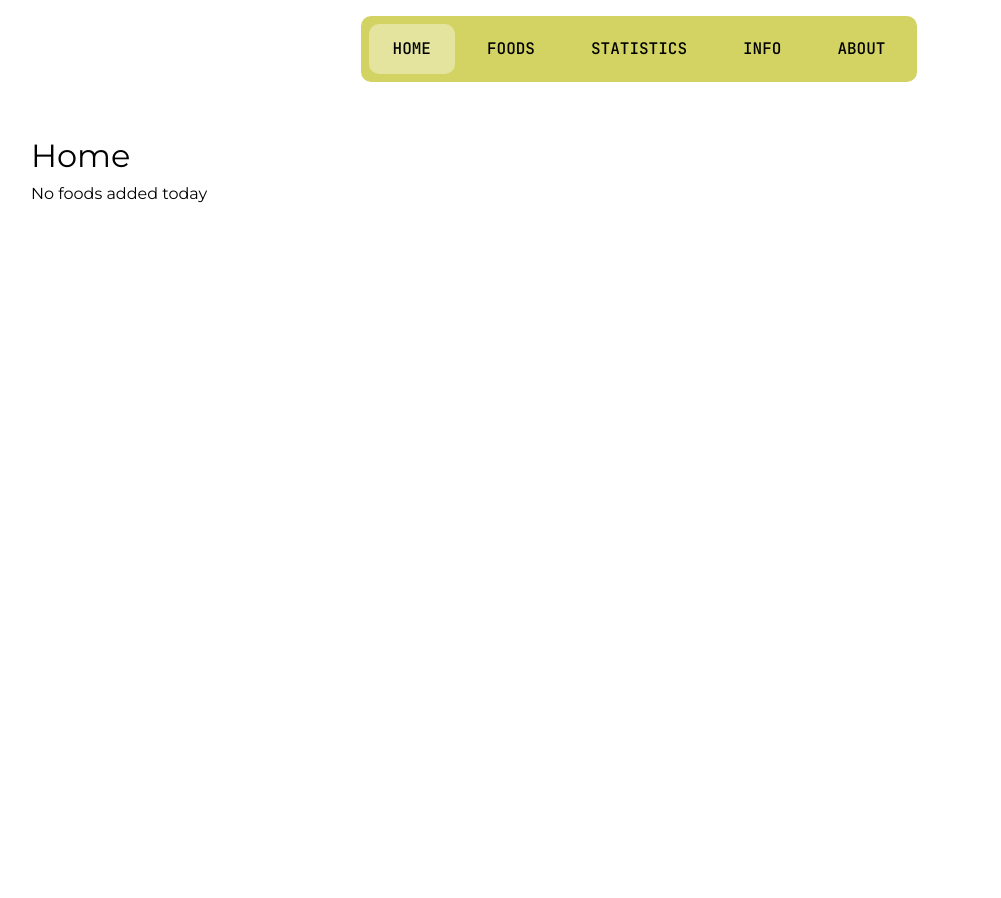
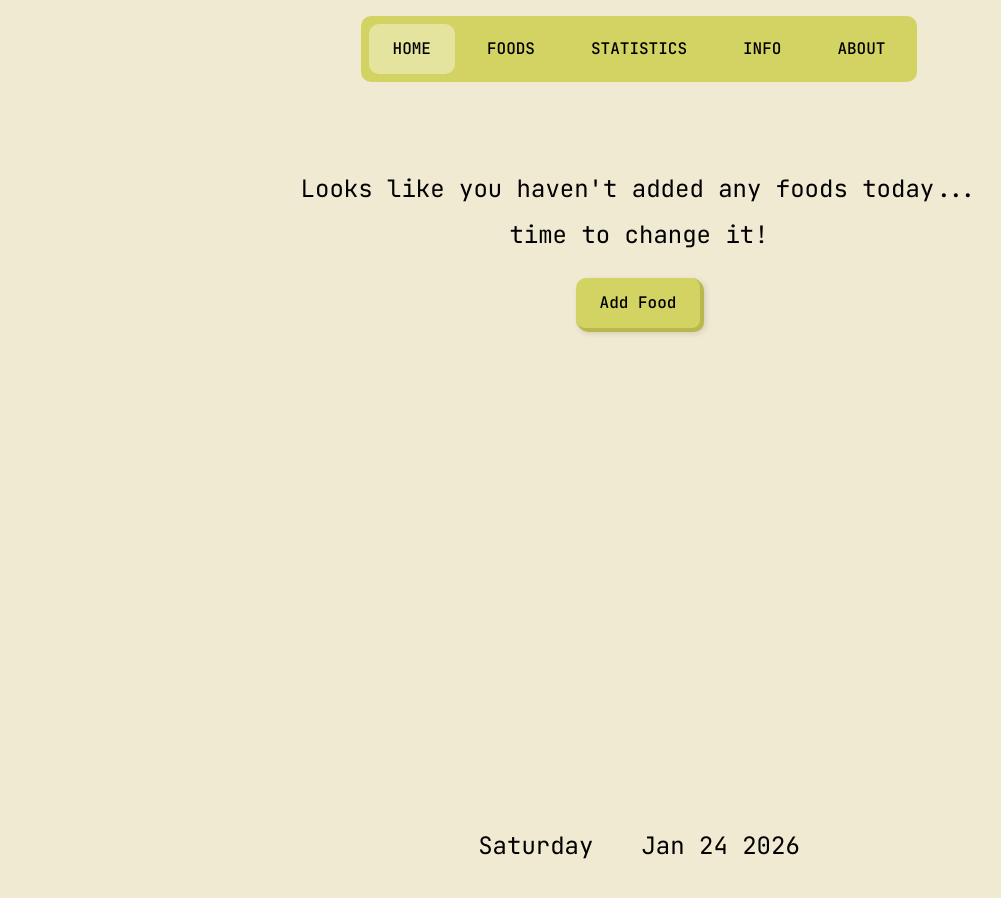
Before and after one commit to MatejHlavac/Micronutrient_Tracker, a Vue app: page / in a window 1280 px wide. Shown: the whole page, without its empty margins (1-1002 px from the left). Before the commit the page ends 800 px from the top, so only its background shows below. Built offline with nearby package versions, Linux system fonts and the light colour scheme.

Commit message:
Štýlovanie domovskej stránky
- zmena farby pozadia celej stránky
- úprava vzhladu DailyFoodCard(remove tlacidlo, zoznam mikronutrientov)
- pridanie dátumu na HomeView

```diff
--- a/src/assets/base.css
+++ b/src/assets/base.css
@@ -1,5 +1,5 @@
 :root {
-  --color-background: #ffffff;
+  --color-background: #f0ead2;
   --color-background-hover: #f5f5f5;
 
   --color-text: #000000;
@@ -23,18 +23,10 @@ body {
   background: var(--color-background);
   line-height: 1.6;
   font-family:
-    "Montserrat",
-    -apple-system,
-    BlinkMacSystemFont,
-    'Segoe UI',
-    Roboto,
-    Oxygen,
-    Ubuntu,
-    Cantarell,
-    'Fira Sans',
-    'Droid Sans',
-    'Helvetica Neue',
-    sans-serif;
+    "JetBrains Mono",
+    monospace;
+  font-optical-sizing: auto;
+  font-weight: 500;
   font-size: 16px;
   text-rendering: optimizeLegibility;
   -webkit-font-smoothing: antialiased;
--- a/src/components/DailyFoodCard.vue
+++ b/src/components/DailyFoodCard.vue
@@ -1,5 +1,7 @@
 <script>
 import { useNutritionStore } from '@/stores/nutritions'
+import foodsData from '@/data/foods.json'
+import micronutrientsData from '@/data/micronutrients.json'
 
 export default {
     name: 'DailyFoodCard',
@@ -13,6 +15,24 @@ export default {
 	computed: {
 		store() {
 			return useNutritionStore()
+		},
+
+		food() {
+			return foodsData.find(f => f.id === this.foodItem.id)
+		},
+
+		micronutrients() {
+			if (!this.food || !this.food.micronutrients) {
+				return []
+			}
+
+			return Object.keys(this.food.micronutrients).map(nutrientId => {
+				const nutrient = micronutrientsData.find(n => n.id === nutrientId)
+				return {
+					name: nutrient ? nutrient.name : nutrientId,
+					points: this.food.micronutrients[nutrientId]
+				}
+			})
 		}
 	},
 
@@ -28,7 +48,15 @@ export default {
     <div class = "daily-food-card">
         <h3>{{ foodItem.name }}</h3>
         <p class = "count">{{ foodItem.count }}x</p>
-        <button @click="removeFood()" class="remove-button">Remove</button>
+        <button @click="removeFood()" class="remove-button">X</button>
+        <div v-if="micronutrients.length > 0" class="micronutrients">
+            <p class="micronutrients-label">Contains:</p>
+            <div class="micronutrients-list">
+                <span v-for="nutrient in micronutrients" :key="nutrient.name" class="nutrient-tag">
+                    {{ nutrient.name }}
+                </span>
+            </div>
+        </div>
     </div>
 </template>
 
@@ -37,6 +65,12 @@ export default {
 	border: 1px solid var(--color-border);
 	padding: 1rem;
 	background: var(--color-background);
+	position: relative;
+	display: flex;
+	flex-direction: column;
+	width: 100%;
+	max-width: 280px;
+	min-height: 200px;
 }
 
 .daily-food-card h3 {
@@ -52,22 +86,65 @@ export default {
 	font-weight: bold;
 }
 
+.micronutrients {
+	margin-top: auto;
+	padding-top: 1rem;
+	border-top: 1px solid var(--color-border);
+}
+
+.micronutrients-label {
+	margin: 0 0 0.5rem 0;
+	font-size: 0.8rem;
+	color: var(--color-text-secondary);
+	font-weight: 500;
+}
+
+.micronutrients-list {
+	display: flex;
+	flex-wrap: wrap;
+	gap: 0.5rem;
+}
+
+.nutrient-tag {
+	font-size: 0.75rem;
+	color: var(--color-text);
+	padding: 0.25rem 0.5rem;
+	border: 1px solid var(--color-border);
+	background: #e4e49f;
+}
+
 .remove-button {
-	margin-top: 0.5rem;
-	padding: 0.5rem 1rem;
-	background: rgba(255, 255, 255, 0.4);
-	backdrop-filter: blur(20px) saturate(180%);
+	position: absolute;
+	top: 0.5rem;
+	right: 0.5rem;
+	padding: 0;
+	width: 1.5rem;
+	height: 1.5rem;
+	background: #d3d363;
+	border-radius: 2px;
+	transition: all 0.2s;
 	color: var(--color-text);
-	border: 1px solid rgba(0, 0, 0, 0.2);
-	border-radius: 12px;
 	cursor: pointer;
 	font-size: 0.9rem;
-	transition: all 0.2s;
-	box-shadow: 0 2px 8px rgba(0, 0, 0, 0.1);
+	font-weight: 500;
+	display: flex;
+	align-items: center;
+	justify-content: center;
+	box-shadow: 1px 1px 0 #b8b84d, 2px 2px 4px rgba(0, 0, 0, 0.1);
+	transform: translate(0, 0);
+	border-right: 1px solid #b8b84d;
+	border-bottom: 1px solid #b8b84d;
+	border-top: none;
+	border-left: none;
 }
 
 .remove-button:hover {
-	background: rgba(255, 255, 255, 0.6);
-	box-shadow: 0 4px 12px rgba(0, 0, 0, 0.15);
+	box-shadow: 0.5px 0.5px 0 #b8b84d, 1px 1px 2px rgba(0, 0, 0, 0.08);
+	transform: translate(0.5px, 0.5px);
+}
+
+.remove-button:active {
+	box-shadow: 0.25px 0.25px 0 #b8b84d, 0.5px 0.5px 1px rgba(0, 0, 0, 0.05);
+	transform: translate(0.75px, 0.75px);
 }
 </style>
--- a/src/components/Navigation.vue
+++ b/src/components/Navigation.vue
@@ -41,10 +41,7 @@ export default {
 	transition: background 0.2s;
 	flex: 1;
 	text-align: center;
-	font-family: "JetBrains Mono", monospace;
-	font-optical-sizing: auto;
 	font-weight: 500;
-	font-style: normal;
 }
 
 .navigation a:hover {
--- a/src/components/NutrientCard.vue
+++ b/src/components/NutrientCard.vue
@@ -30,7 +30,7 @@ export default {
 			}
 		},
 		showTextInContainer() {
-			return this.nutrient.percentage < 20
+			return this.nutrient.percentage < 25
 		}
 	},
 
--- a/src/views/HomeView.vue
+++ b/src/views/HomeView.vue
@@ -14,6 +14,20 @@ export default {
 	computed: {
 		store() {
 			return useNutritionStore()
+		},
+
+		weekday() {
+			const today = new Date()
+			const options = { weekday: 'long' }
+			return today.toLocaleDateString('en-US', options)
+		},
+
+		currentDate() {
+			const today = new Date()
+			const month = today.toLocaleDateString('en-US', { month: 'short' })
+			const day = today.toLocaleDateString('en-US', { day: 'numeric' })
+			const year = today.toLocaleDateString('en-US', { year: 'numeric' })
+			return `${month} ${day} ${year}`
 		},
 
 		dailyFoodsList() {
@@ -42,14 +56,14 @@ export default {
 
 <template>
 	<div class="home">
-		<h1>Home</h1>
-
 		<div v-if = "dailyFoodsList.length === 0" class = "empty-state">
-			<p>No foods added today</p>
+			<p class="empty-text">Looks like you haven't added any foods today...</p>
+			<p class="empty-subtext">time to change it!</p>
+			<RouterLink to="/add" class="add-food-button">Add Food</RouterLink>
 		</div>
 
 		<div v-else class = "daily-foods">
-			<h2>Today's Foods</h2>
+			<h2 class="foods-title">Today's Foods</h2>
 			<div class = "foods-grid">
 				<DailyFoodCard
 					v-for = "item in dailyFoodsList"
@@ -58,18 +72,102 @@ export default {
 				/>
 			</div>
 		</div>
+
+		<div class="date-header">
+			<span class="weekday">{{ weekday }}</span>
+			<span class="date">{{ currentDate }}</span>
+		</div>
 	</div>
 </template>
 
 <style scoped>
 .home {
 	padding: 2rem;
+	padding-top: 0.5rem;
+	min-height: 100vh;
+	display: flex;
+	flex-direction: column;
+}
+
+.date-header {
+	margin-top: auto;
+	padding-top: 2rem;
+	text-align: center;
+	display: flex;
+	justify-content: center;
+	align-items: center;
+}
+
+.weekday {
+	font-size: 1.5rem;
+	font-weight: 400;
+}
+
+.date {
+	font-size: 1.5rem;
+	font-weight: 400;
+	margin-left: 3rem;
+}
+
+.empty-state {
+	display: flex;
+	flex-direction: column;
+	align-items: center;
+	justify-content: center;
+	margin-top: 4rem;
+	text-align: center;
+}
+
+.empty-text {
+	font-size: 1.5rem;
+	margin: 0;
+	margin-bottom: 0.5rem;
+}
+
+.empty-subtext {
+	font-size: 1.5rem;
+	margin: 0;
+	margin-bottom: 1.5rem;
+}
+
+.add-food-button {
+	display: inline-block;
+	padding: 0.75rem 1.5rem;
+	background: #d3d363;
+	border-radius: 10px;
+	transition: all 0.2s;
+	color: var(--color-text);
+	text-decoration: none;
+	font-weight: 500;
+	box-shadow: 2px 2px 0 #b8b84d, 3px 3px 6px rgba(0, 0, 0, 0.15);
+	transform: translate(0, 0);
+	border-right: 2px solid #b8b84d;
+	border-bottom: 2px solid #b8b84d;
+}
+
+.add-food-button:hover {
+	box-shadow: 1px 1px 0 #b8b84d, 2px 2px 4px rgba(0, 0, 0, 0.1);
+	transform: translate(1px, 1px);
+}
+
+.add-food-button:active {
+	box-shadow: 0.5px 0.5px 0 #b8b84d, 1px 1px 2px rgba(0, 0, 0, 0.08);
+	transform: translate(1.5px, 1.5px);
+}
+
+.foods-title {
+	text-align: center;
+	margin-bottom: 2rem;
 }
 
 .foods-grid {
 	display: grid;
-	grid-template-columns: repeat(auto-fill, minmax(200px, 1fr));
+	grid-template-columns: repeat(3, 280px);
 	gap: 1rem;
 	margin-top: 1rem;
+	max-width: 900px;
+	margin-left: auto;
+	margin-right: auto;
+	justify-content: center;
 }
 </style>
```
